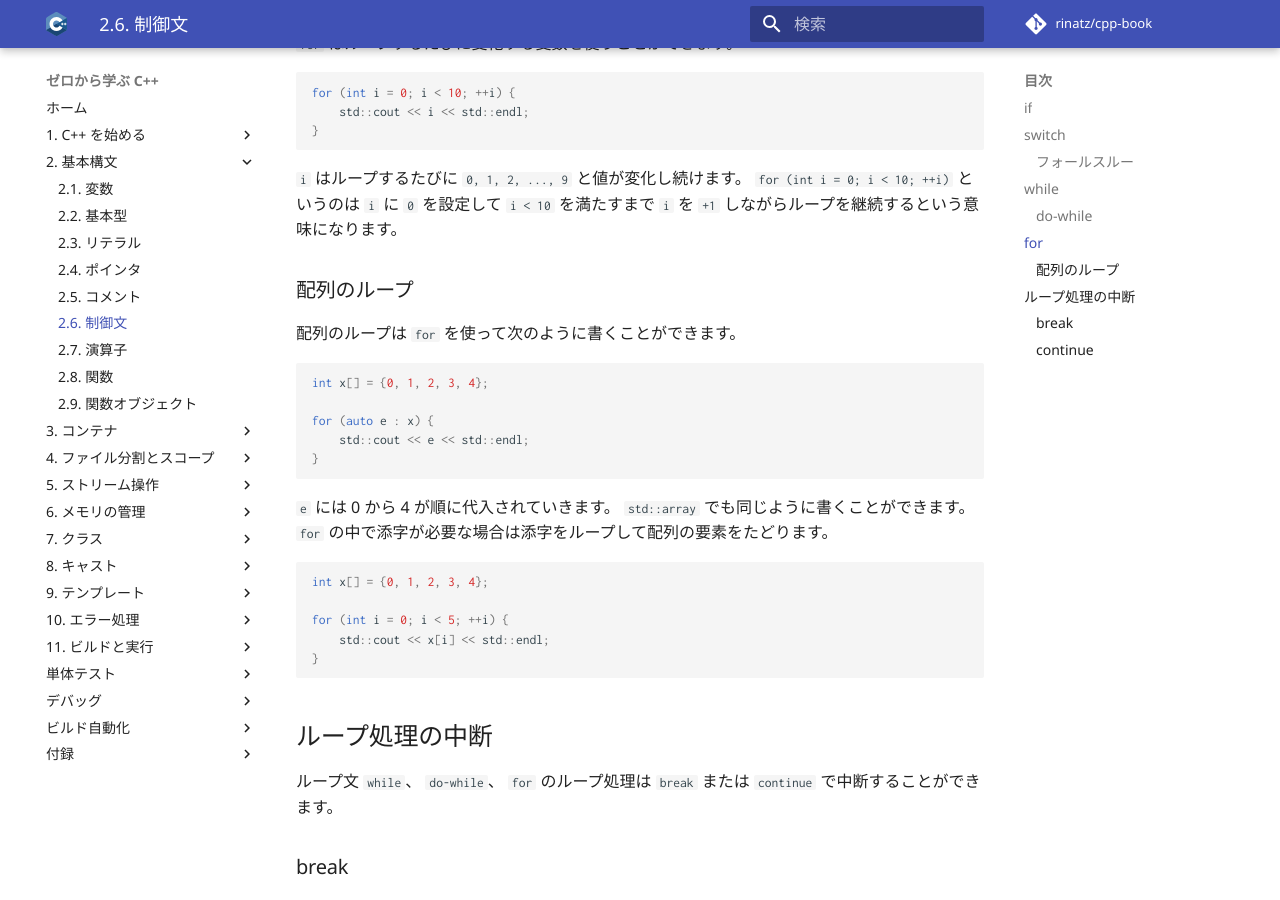
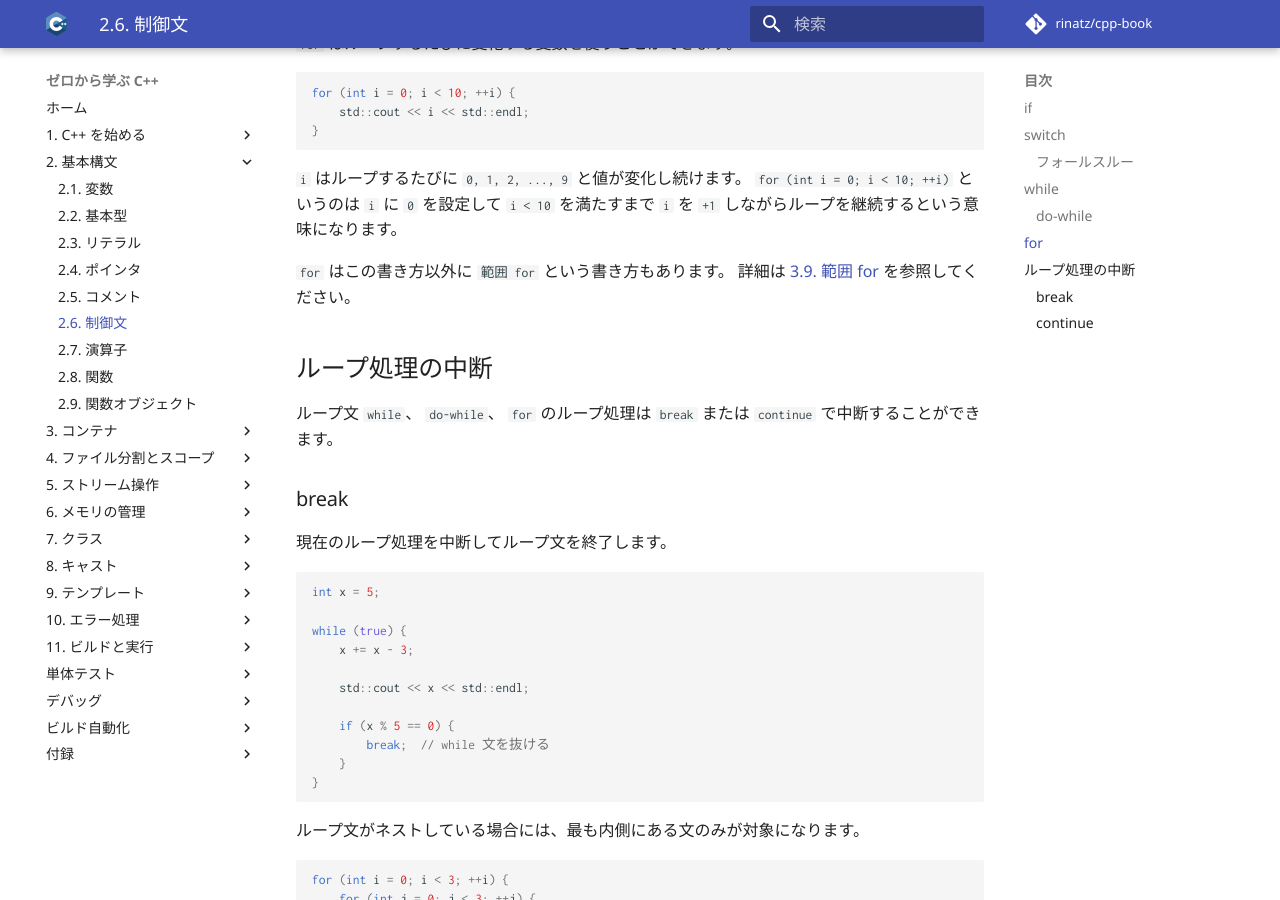
Before and after one commit to rinatz/cpp-book, an MkDocs documentation site: the page built from docs/ch02-06-control-flow.md, in a window 1280 px wide and 900 px high, scrolled down 3080 px. Built offline with MkDocs 1.6.1 and Material for MkDocs 9.7.7, drawn with Linux system fonts in a browser that asks for light colours; comment, search, counter and statistics services are not loaded.

Commit message:
Add range-based-for page and move range-based-for for array

````diff
--- a/docs/ch02-06-control-flow.md
+++ b/docs/ch02-06-control-flow.md
@@ -165,29 +165,10 @@ for (int i = 0; i < 10; ++i) {
 `for (int i = 0; i < 10; ++i)` というのは `i` に `0` を設定して
 `i < 10` を満たすまで `i` を `+1` しながらループを継続するという意味になります。
 
-### 配列のループ
+`for` はこの書き方以外に `範囲 for` という書き方もあります。
+詳細は [3.9. 範囲 for][range-based-for] を参照してください。
 
-配列のループは `for` を使って次のように書くことができます。
-
-```cpp
-int x[] = {0, 1, 2, 3, 4};
-
-for (auto e : x) {
-    std::cout << e << std::endl;
-}
-```
-
-`e` には 0 から 4 が順に代入されていきます。
-`std::array` でも同じように書くことができます。
-`for` の中で添字が必要な場合は添字をループして配列の要素をたどります。
-
-```cpp
-int x[] = {0, 1, 2, 3, 4};
-
-for (int i = 0; i < 5; ++i) {
-    std::cout << x[i] << std::endl;
-}
-```
+[range-based-for]: ch03-09-range-based-for.md
 
 ## ループ処理の中断
 
--- a/mkdocs.yml
+++ b/mkdocs.yml
@@ -77,6 +77,7 @@ nav:
       - 3.6. マップ: ch03-06-maps.md
       - 3.7. セット: ch03-07-sets.md
       - 3.8. イテレータ: ch03-08-iterators.md
+      - 3.9. 範囲 for: ch03-09-range-based-for.md
   - 4. ファイル分割とスコープ:
       - 4.1. 宣言と定義: ch04-01-declarations-and-definitions.md
       - 4.2. 複数ファイル: ch04-02-multiple-files.md
````
Also changed, not shown: docs/ch03-09-range-based-for.md (added, +47 -0 lines).
